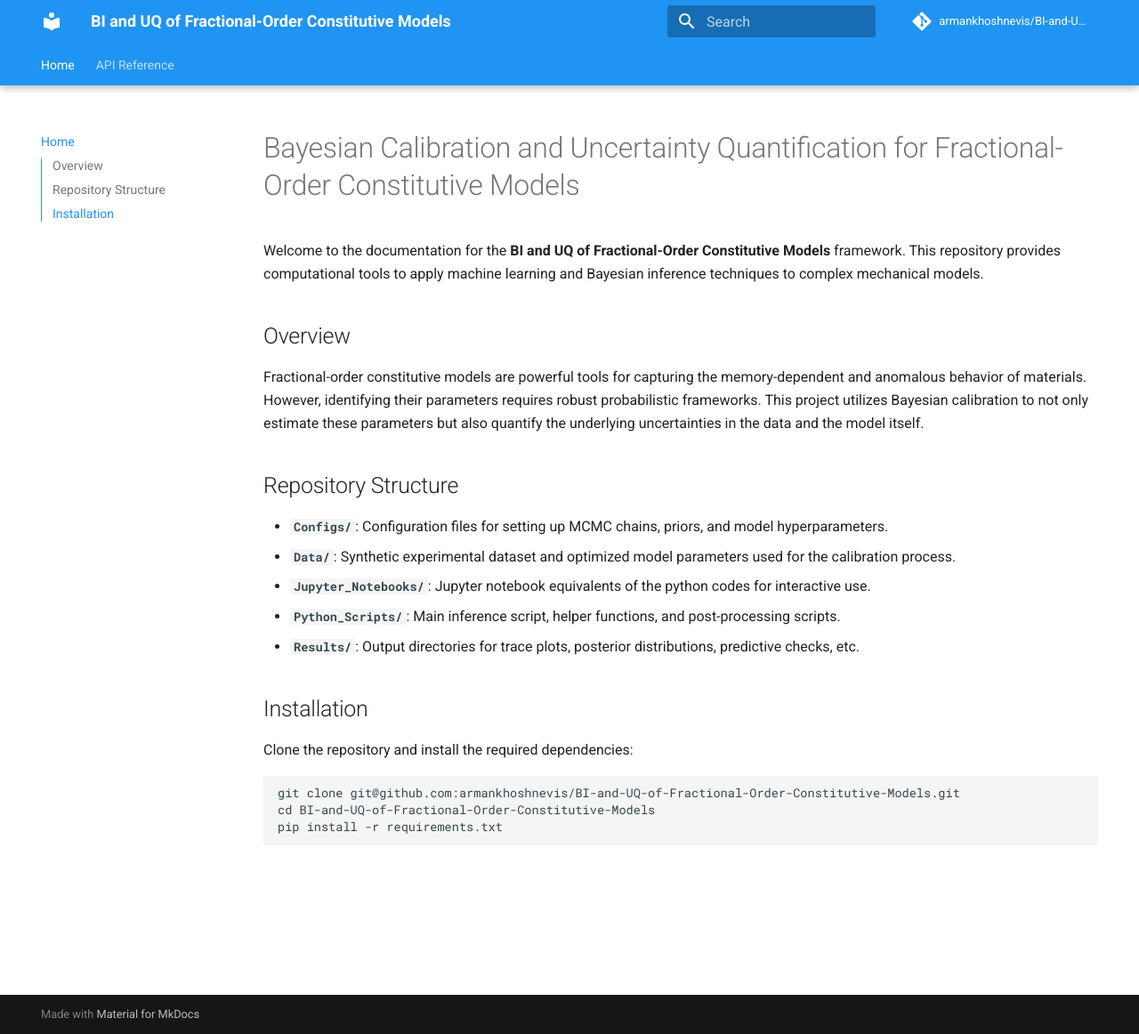
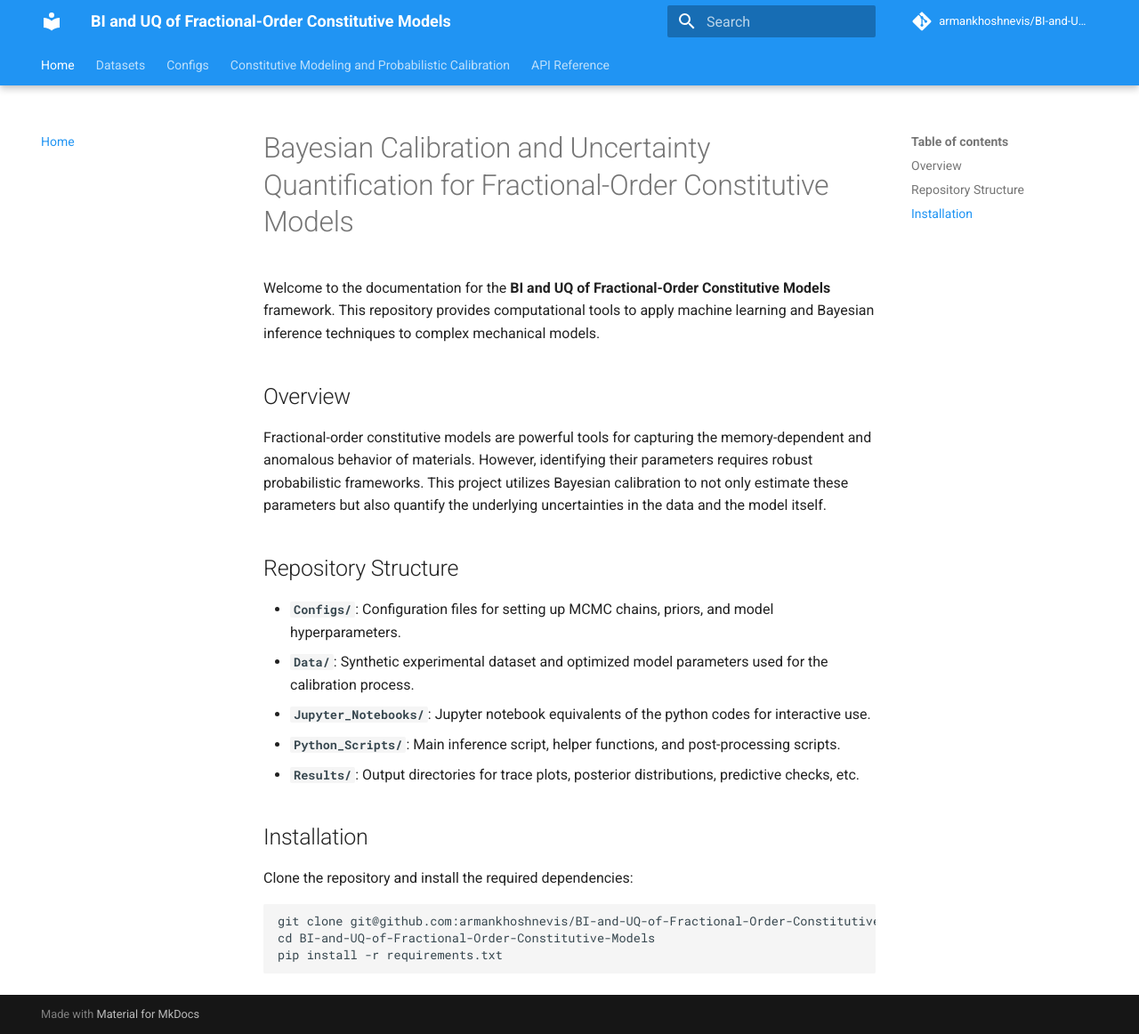
Before and after one commit to armankhoshnevis/BI-and-UQ-of-Fractional-Order-Constitutive-Models, an MkDocs documentation site: the page built from docs/index.md, in a window 1280 px wide and 1162 px high. Shown: the whole window at 89% size. Built offline with MkDocs 1.6.1 and Material for MkDocs 9.7.7, drawn with Linux system fonts in a browser that asks for light colours; comment, search, counter and statistics services are not loaded.

Commit message:
Update with new plugins, extensions, and nav sections.

```diff
--- a/mkdocs.yml
+++ b/mkdocs.yml
@@ -18,16 +18,34 @@ theme:
     - navigation.expand
     - navigation.path
     - navigation.top
-    - toc.integrate
+    - navigation.indexes
 
 plugins:
   - search
+  - caption
   - mkdocstrings:
       default_handler: python
       handlers:
         python:
           paths: [.]
 
+markdown_extensions:
+  - pymdownx.arithmatex:
+      generic: true
+
+extra_javascript:
+  - javascripts/mathjax.js
+  - https://unpkg.com/mathjax@3/es5/tex-mml-chtml.js
+
 nav:
   - Home: index.md
-  - API Reference: api.md
+  - Datasets:
+      - Experimental Characterization: Datasets_Experimental.md
+      - Synthetic Data: Datasets_Synthetic.md
+  - Configs: Configs.md
+  - Constitutive Modeling and Probabilistic Calibration:
+      - Constitutive Models: Constitutive_Models.md
+      - Probabilistic Calibration: Probabilistic_Calibration.md
+  - API Reference:
+      - FMG-FMG Model: Inference_Funcs_FMG.md
+      - FMM-FMG Model: Inference_Funcs_FMM.md
```
